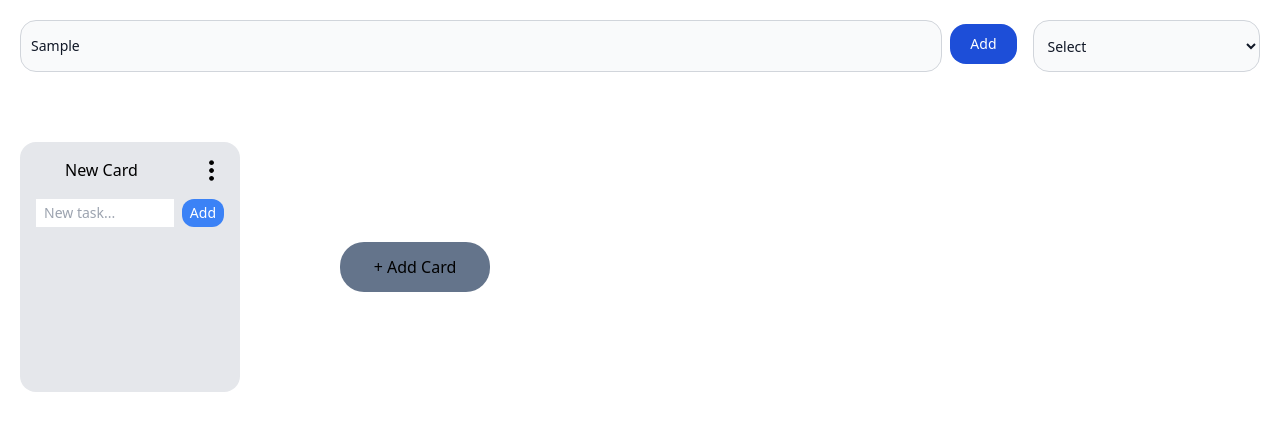
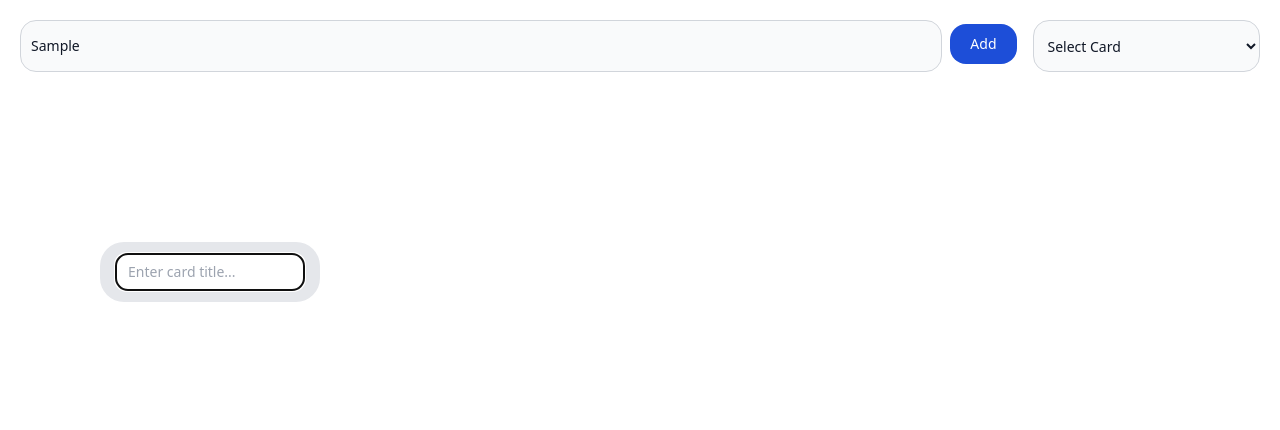
Before and after one commit to Zafar205/trello4, a Next.js app: page / in a window 1280 px wide. Both pictures are taken after typing "Sample" into the empty fields and a click on the button "+ Add Card". Shown: the top 430 px of the page. Built offline with nearby package versions, Linux system fonts and the light colour scheme.

Commit message:
further changes

```diff
--- a/app/page.tsx
+++ b/app/page.tsx
@@ -4,6 +4,7 @@ import "./globals.css";
 import Card from "../components/Card";
 interface Task {
   text: string;
+  id : string;
 }
 
 interface CardObject {
@@ -18,6 +19,8 @@ interface CardContextType {
   addCard: () => void;
   deleteCard: (index: number) => void;
   addTask: (cardIndex: number, taskText: string) => void;
+  updateTitle: (index: number, title: string) => void;
+  updateTask: (cardIndex: number, taskId: string, newText: string) => void;
 }
 
 export const CardContext = createContext<CardContextType | undefined>(undefined);
@@ -25,15 +28,34 @@ export const CardContext = createContext<CardContextType | undefined>(undefined)
 
 export default function Home() {
   const [cards, setCards] = useState<Array<CardObject>>([]);
+  const [showTitleInput, setShowTitleInput] = useState(false);
+  const [newCardTitle, setNewCardTitle] = useState("");
+  const [globalTaskText, setGlobalTaskText] = useState("");
+  const [selectedCardIndex, setSelectedCardIndex] = useState<number | null>(null);
 
   const addCard = () => {
+    if (!showTitleInput) {
+      setShowTitleInput(true);
+      return;
+    }
+
+    if (newCardTitle.trim()) {
       const newCard: CardObject = {
-      title: "New Card",
+        title: newCardTitle,
         description: "This is a new card",
         index: cards.length,
         tasks: []
       };
       setCards([...cards, newCard]);
+      setNewCardTitle("");
+      setShowTitleInput(false);
+    }
+  };
+
+  const handleTitleKeyPress = (e: React.KeyboardEvent) => {
+    if (e.key === 'Enter') {
+      addCard();
+    }
   };
 
   const deleteCard = (index: number) => {
@@ -45,14 +67,35 @@ export default function Home() {
       if (i === cardIndex) {
         return {
           ...card,
-          tasks: [...card.tasks, { text: taskText }]
+          tasks: [...card.tasks, { text: taskText, id: Date.now().toString() }]
         };
       }
       return card;
     }));
   };
 
-  const manageTitle = (index: number, title: string) => {
+  const updateTask = (cardIndex: number, taskId: string, newText: string) => {
+    setCards(cards.map((card, i) => {
+      if (i === cardIndex) {
+        return {
+          ...card,
+          tasks: card.tasks.map(task =>
+            task.id === taskId ? { ...task, text: newText } : task
+          )
+        };
+      }
+      return card;
+    }));
+  };
+
+  const handleGlobalAddTask = () => {
+    if (selectedCardIndex !== null && globalTaskText.trim()) {
+      addTask(selectedCardIndex, globalTaskText);
+      setGlobalTaskText("");
+    }
+  };
+
+  const updateTitle = (index: number, title: string) => {
     setCards(cards.map((card, i) => {
       if (i === index) {
         return {
@@ -62,24 +105,42 @@ export default function Home() {
       }
       return card;
     }));
-  }
+  };
 
   const contextValue = {
     cards,
     addCard,
     deleteCard,
-    addTask
+    addTask,
+    updateTitle,
+    updateTask
   };
 
   return (
     <CardContext.Provider value={contextValue}>
       <div className="flex flex-row m-[20px]">
-        <input type="text" className="bg-gray-50 border border-gray-300 text-gray-900 text-sm rounded-2xl focus:ring-blue-500 focus:border-blue-500 block w-full p-2.5" placeholder="Write Details" />
-        <button type="button" className="text-white ml-2 mt-1 bg-blue-700 hover:bg-blue-800 focus:ring-4 focus:ring-blue-300 font-medium rounded-2xl text-sm px-5 py-2.5 me-2 mb-2">Add</button>
-        <select className="bg-gray-50 border border-gray-300 text-gray-900 text-sm rounded-2xl focus:ring-blue-500 focus:border-blue-500 block w-[300px] p-2.5 ml-2">
-          <option>Select</option>
+        <input
+          type="text"
+          className="bg-gray-50 border border-gray-300 text-gray-900 text-sm rounded-2xl focus:ring-blue-500 focus:border-blue-500 block w-full p-2.5"
+          placeholder="Write task details"
+          value={globalTaskText}
+          onChange={(e) => setGlobalTaskText(e.target.value)}
+        />
+        <button
+          type="button"
+          className="text-white ml-2 mt-1 bg-blue-700 hover:bg-blue-800 focus:ring-4 focus:ring-blue-300 font-medium rounded-2xl text-sm px-5 py-2.5 me-2 mb-2"
+          onClick={handleGlobalAddTask}
+        >
+          Add
+        </button>
+        <select
+          className="bg-gray-50 border border-gray-300 text-gray-900 text-sm rounded-2xl focus:ring-blue-500 focus:border-blue-500 block w-[300px] p-2.5 ml-2"
+          onChange={(e) => setSelectedCardIndex(e.target.value ? parseInt(e.target.value) : null)}
+          value={selectedCardIndex !== null ? selectedCardIndex : ""}
+        >
+          <option value="">Select Card</option>
           {cards.map((card, index) => (
-            <option key={index} value={card.title}>{card.title}</option>
+            <option key={index} value={index}>{card.title}</option>
           ))}
         </select>
       </div>
@@ -93,12 +154,28 @@ export default function Home() {
             />
           </div>
         ))}
+        <div className="flex-shrink-0">
+          {showTitleInput ? (
+            <div className="bg-gray-200 h-[60px] w-[220px] mt-[150px] ml-[100px] rounded-3xl p-4 flex items-center">
+              <input
+                type="text"
+                value={newCardTitle}
+                onChange={(e) => setNewCardTitle(e.target.value)}
+                onKeyPress={handleTitleKeyPress}
+                className="w-full px-3 py-2 rounded-xl text-sm"
+                placeholder="Enter card title..."
+                autoFocus
+              />
+            </div>
+          ) : (
             <button
-          className="bg-slate-500 w-[150px] h-[50px] mt-[150px] ml-[100px] rounded-3xl"
+              className="bg-slate-500 w-[150px] h-[50px] mt-[150px] ml-[100px] rounded-3xl text-white"
               onClick={addCard}
             >
               + Add Card
             </button>
+          )}
+        </div>
       </div>
     </CardContext.Provider>
   );
--- a/components/Card.tsx
+++ b/components/Card.tsx
@@ -1,14 +1,18 @@
 "use client"
 import { useState, useContext } from 'react';
 import { CardContext} from '../app/page';
+import { Pencil } from 'lucide-react';
 interface Task {
     text: string;
+    id : string;
   }
 
 export default function Card({ title, index, tasks }: { title: string;  index: number; tasks: Task[] }) {
     const context = useContext(CardContext);
     const [showOptions, setShowOptions] = useState(false);
     const [newTaskText, setNewTaskText] = useState("");
+    const [isEditingTitle, setIsEditingTitle] = useState(false);
+    const [titleText, setTitleText] = useState(title);
 
     const handleAddTask = () => {
       if (newTaskText.trim() && context) {
@@ -17,13 +21,48 @@ export default function Card({ title, index, tasks }: { title: string;  index: n
       }
     };
 
+    const handleTitleSubmit = () => {
+      if (titleText.trim() && context) {
+        context.updateTitle(index, titleText);
+        setIsEditingTitle(false);
+      }
+    };
+
+  const handleTitleKeyPress = (e: React.KeyboardEvent) => {
+    if (e.key === 'Enter') {
+      handleTitleSubmit();
+    }
+  };
+
+  const handleUpdateTask = (taskId: string, newText: string) => {
+    if (context) {
+      context.updateTask(index, taskId, newText);
+    }
+  };
+
 
   return (
     <div>
       <div className="bg-gray-200 h-auto min-h-[250px] w-[220px] mt-[50px] ml-[20px] rounded-2xl p-4">
         <div className="flex justify-between">
-
-          <h3 className="pl-[29px]">{title}</h3>
+          {isEditingTitle ? (
+            <input
+              type="text"
+              value={titleText}
+              onChange={(e) => setTitleText(e.target.value)}
+              onBlur={handleTitleSubmit}
+              onKeyPress={handleTitleKeyPress}
+              className="pl-[29px] bg-white rounded-lg text-sm w-32"
+              autoFocus
+            />
+          ) : (
+            <h3
+              className="pl-[29px] cursor-pointer hover:text-blue-600"
+              onClick={() => setIsEditingTitle(true)}
+            >
+              {title}
+            </h3>
+          )}
 
           <div className="relative">
             <img src="./dots.png" alt="not" height="10" width="25" onClick={() => setShowOptions(!showOptions)} />
@@ -42,13 +81,15 @@ export default function Card({ title, index, tasks }: { title: string;  index: n
             )}
           </div>
         </div>
-        {/* <div className="flex justify-center pt-6">
-          <p>{description}</p>
-        </div> */}
         <div className="mt-4">
           <ul className="space-y-2">
-            {tasks.map((task, i) => (
-              <li key={i} className="bg-white p-2 rounded-lg text-sm">{task.text}</li>
+            {tasks.map((task) => (
+              <TaskItem
+                key={task.id}
+                task={task}
+                cardIndex={index}
+                onUpdate={(newText) => handleUpdateTask(task.id, newText)}
+              />
             ))}
           </ul>
           <div className="flex gap-2 mb-4 mt-2">
@@ -61,7 +102,7 @@ export default function Card({ title, index, tasks }: { title: string;  index: n
             />
             <button
               onClick={handleAddTask}
-              className= ' bg-blue-500 text-white px-2 py-1 text-sm rounded-xl'
+              className="bg-blue-500 text-white px-2 py-1 text-sm rounded-xl"
             >
               Add
             </button>
@@ -71,3 +112,48 @@ export default function Card({ title, index, tasks }: { title: string;  index: n
     </div>
   );
 }
+
+
+function TaskItem({ task, cardIndex, onUpdate }: { task: Task; cardIndex: number; onUpdate: (text: string) => void }) {
+    const [isEditing, setIsEditing] = useState(false);
+    const [editText, setEditText] = useState(task.text);
+
+    const handleSubmit = () => {
+      if (editText.trim()) {
+        onUpdate(editText);
+        setIsEditing(false);
+      }
+    };
+
+    const handleKeyPress = (e: React.KeyboardEvent) => {
+      if (e.key === 'Enter') {
+        handleSubmit();
+      }
+    };
+
+    return (
+      <li className="bg-white p-2 rounded-lg text-sm flex justify-between items-center group">
+        {isEditing ? (
+          <input
+            type="text"
+            value={editText}
+            onChange={(e) => setEditText(e.target.value)}
+            onBlur={handleSubmit}
+            onKeyDown={handleKeyPress}
+            className="flex-1 px-2 py-1 rounded-lg text-sm"
+            autoFocus
+          />
+        ) : (
+          <>
+            <span>{task.text}</span>
+            <button
+              onClick={() => setIsEditing(true)}
+              className="opacity-0 group-hover:opacity-100 transition-opacity"
+            >
+              <Pencil size={14} className="text-gray-500 hover:text-blue-500" />
+            </button>
+          </>
+        )}
+      </li>
+    );
+  }
```
Lines whose indentation alone changed are shown as unchanged.
